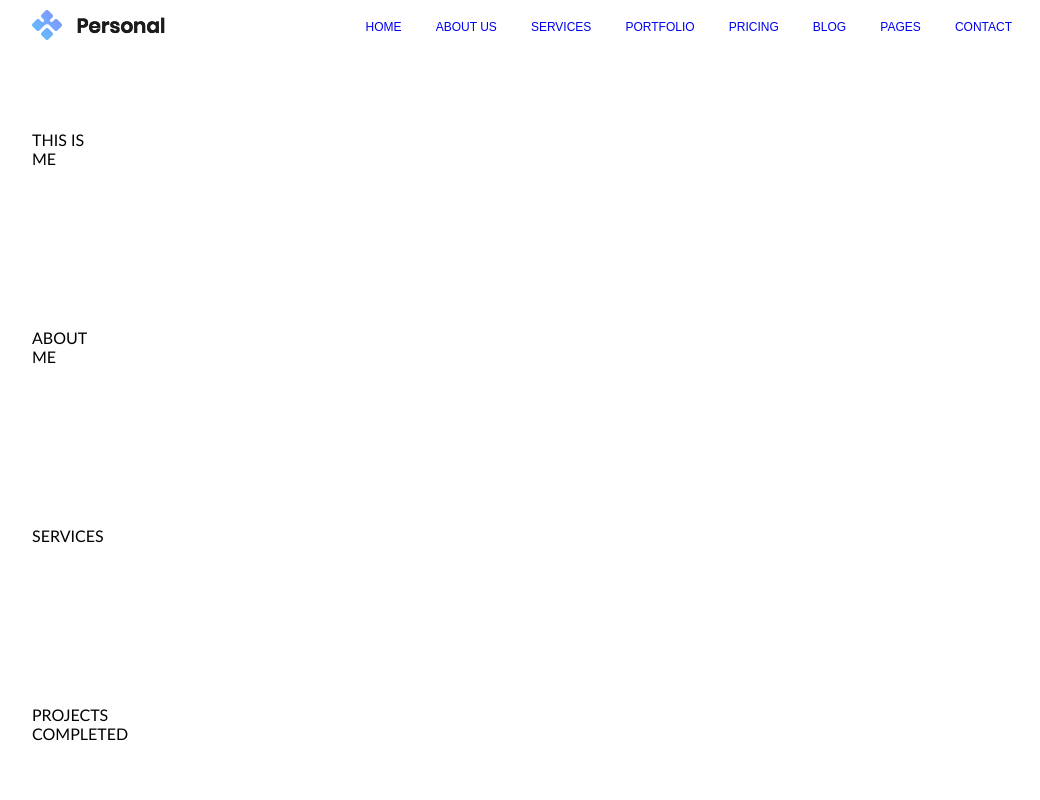
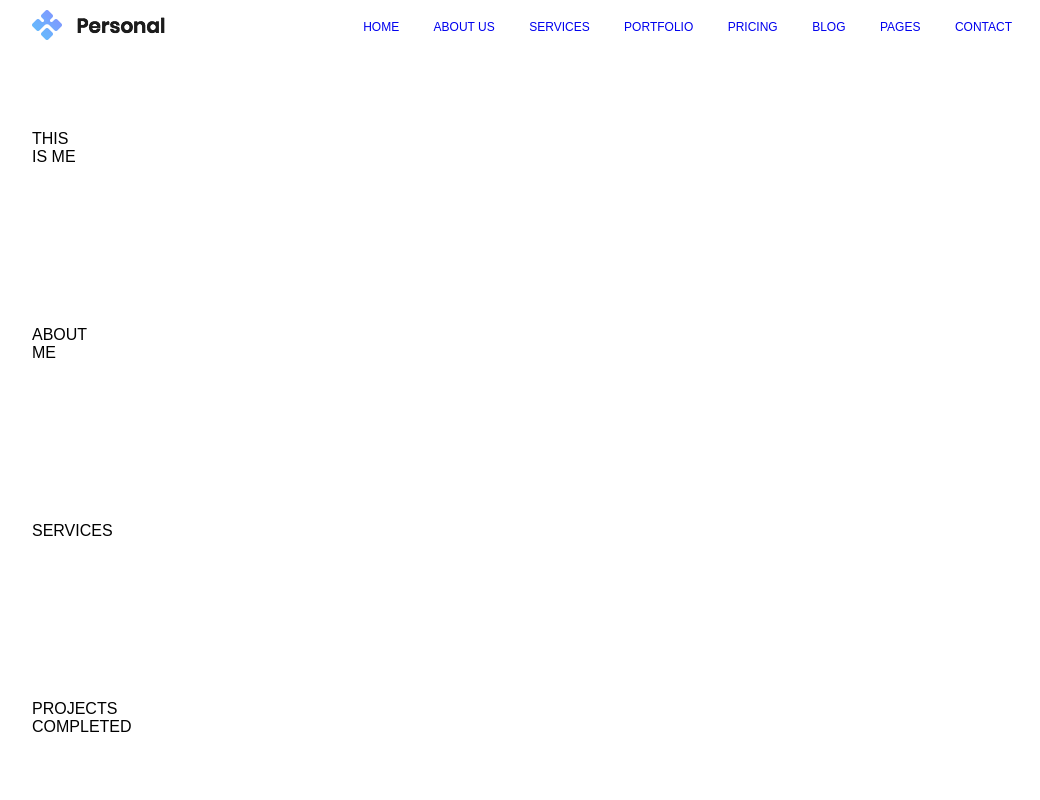
Before and after one commit to front-end-by-rimantas/19-grupe-portfolio-personal, a website: page index.html in a window 1280 px wide. Shown: the top 800 px of the page, without its empty margins (118-1158 px from the left). Drawn offline with Linux system fonts and the light colour scheme.

Commit message:
update reset font-family

```diff
--- a/css/components/reset.css
+++ b/css/components/reset.css
@@ -8,5 +8,5 @@ body * {
     padding: 0;
     vertical-align: top;
     box-sizing: border-box;
-    font-family: 'Gill Sans', 'Gill Sans MT', Calibri, 'Trebuchet MS', sans-serif;
+    font-family: "Poppins", sans-serif;
 }
--- a/css/home-page.css
+++ b/css/home-page.css
@@ -34,10 +34,6 @@ CUSTOM HOME PAGE STYLES GOES BELOW THIS COMMENT
 /* plan */
 /* posts */
 
-* {
-    font-family: "Poppins", sans-serif;
-}
-
 h3 {
     text-transform: capitalize;
     color: #000;
```
